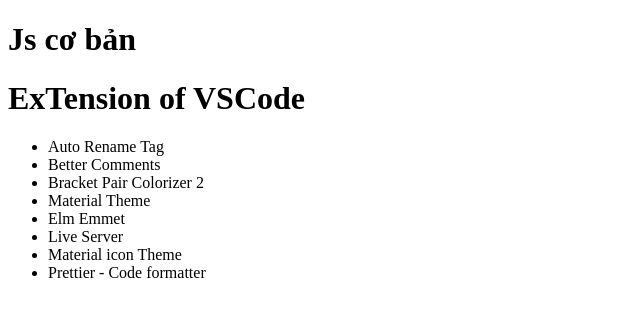
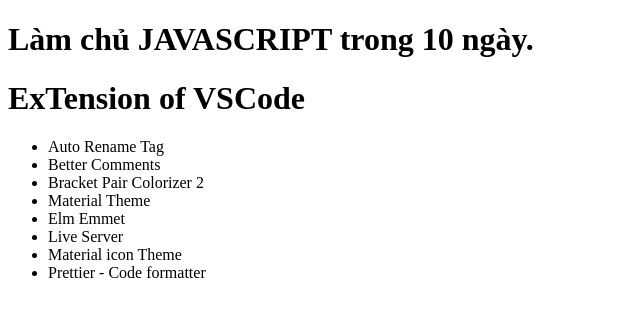
Before and after one commit to ntdat104/js_coban, a plain HTML site: page index.html in a window 1280 px wide. Shown: the whole page, without its empty margins (0-640 px from the left). Drawn offline with Linux system fonts and the light colour scheme.

Commit message:
edit html file

```diff
--- a/index.html
+++ b/index.html
@@ -3,11 +3,11 @@
   <head>
     <meta charset="UTF-8" />
     <meta name="viewport" content="width=device-width, initial-scale=1.0" />
-    <title>Js cơ bản</title>
+    <title>Học Javascript cơ bản</title>
     <link rel="stylesheet" href="style.css">
   </head>
   <body>
-    <h1>Js cơ bản</h1>
+    <h1>Làm chủ JAVASCRIPT trong 10 ngày.</h1>
     <h1>ExTension of VSCode</h1>
     <ul>
       <li>Auto Rename Tag</li>
```
